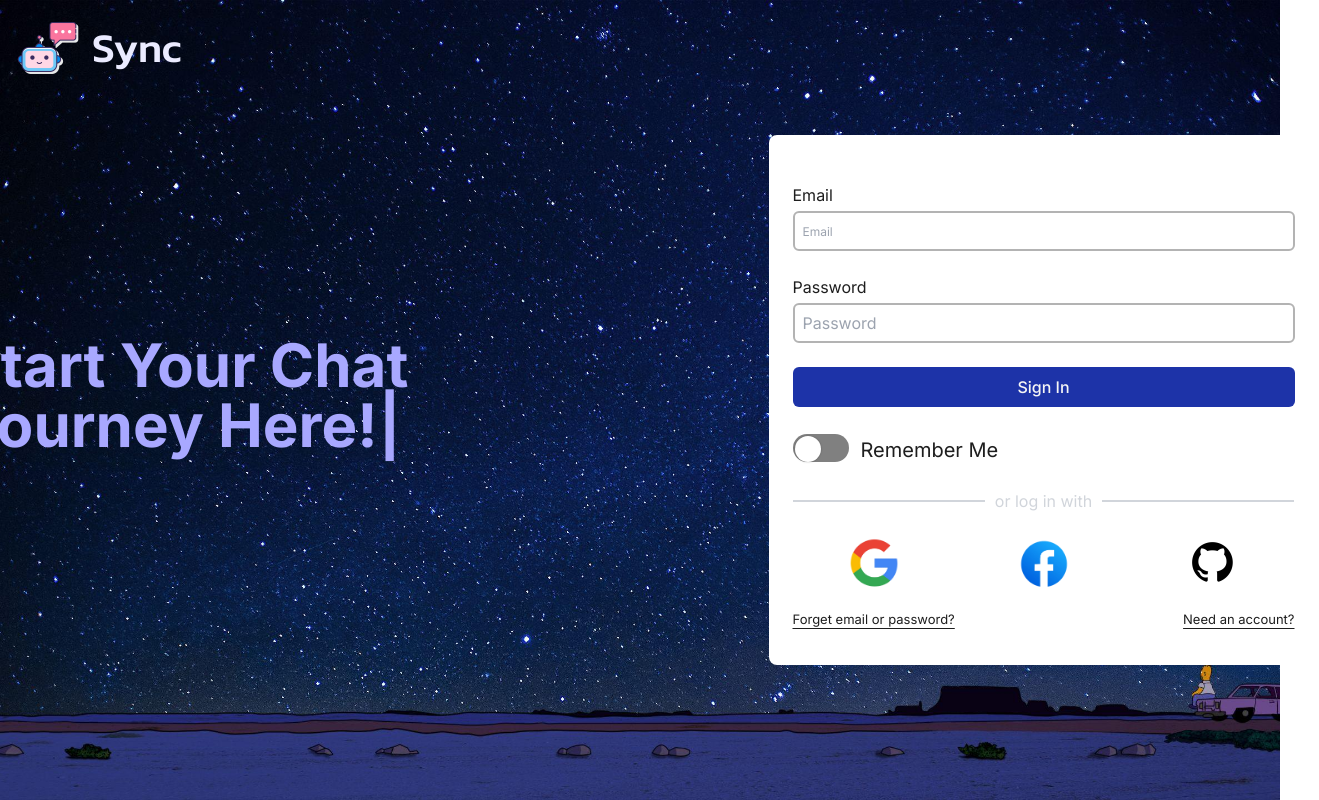
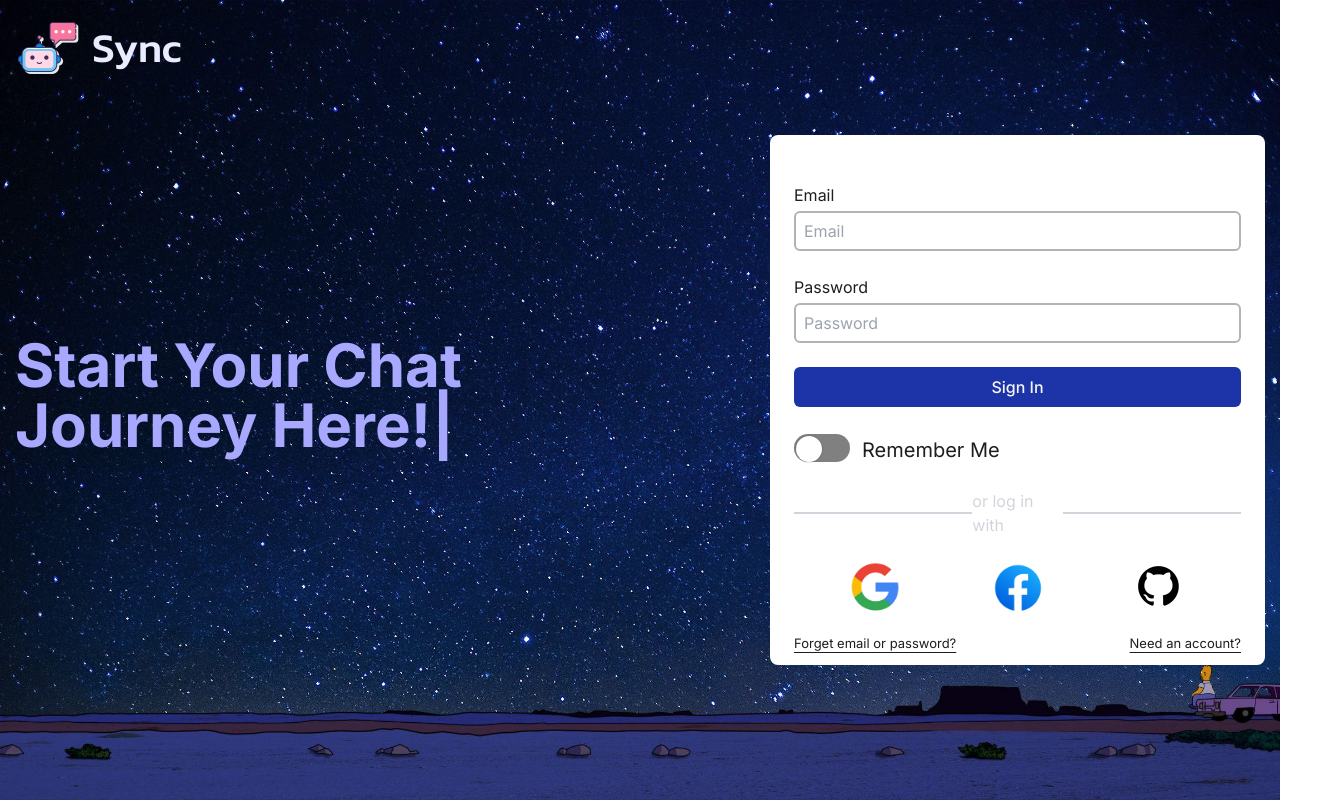
Before and after one commit to DiscordCataloger/sync, a Next.js app: page /login in a window 1280 px wide. Shown: the whole page, 1319 px wide, since content can reach past the window. Built offline with nearby package versions, Linux system fonts and the light colour scheme.

Commit message:
fixing margins between text and login component

```diff
--- a/src/app/(frontend)/(components)/login.jsx
+++ b/src/app/(frontend)/(components)/login.jsx
@@ -34,7 +34,7 @@ export default function Login() {
             name="email"
             type="email"
             placeholder="Email"
-            className="text-[12px] pl-2 text-gray-950 rounded-md md:h-[40px] h-[25px] w-full border-2 border-[#B3B3B3]"
+            className="text-[12px] md:text-[16px] pl-2 text-gray-950 rounded-md md:h-[40px] h-[25px] w-full border-2 border-[#B3B3B3]"
             value={email}
             onChange={emailOnChange}
           ></input>
--- a/src/app/(frontend)/(pages)/(auth)/login/page.js
+++ b/src/app/(frontend)/(pages)/(auth)/login/page.js
@@ -7,7 +7,7 @@ export default function LoginPage() {
   return (
     <div>
       <div className="flex flex-col md:flex-row md:justify-between">
-        <h1 className="mr-[200px] md:text-6xl text-[#A8A8FF] font-bold md:my-[200px] md:w-[607px] md:h-[130px] text-md my-[24px] w-[300px] h-[10px]">
+        <h1 className="mr-[10%] md:text-6xl text-[#A8A8FF] font-bold md:my-[200px] md:w-[700px] md:h-[130px] text-md my-[24px] w-[300px] h-[10px]">
           <Typewriter
             options={{ loop: true }}
             onInit={(typewriter) => {
```
